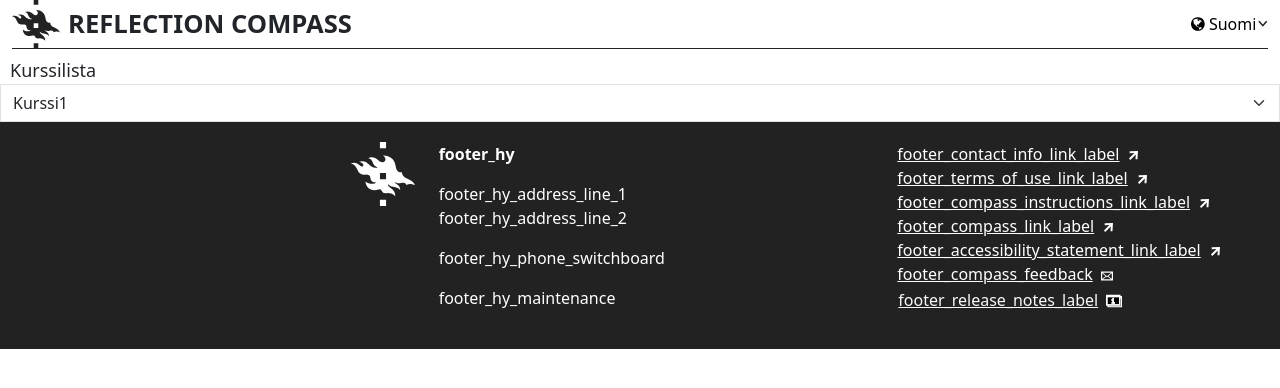
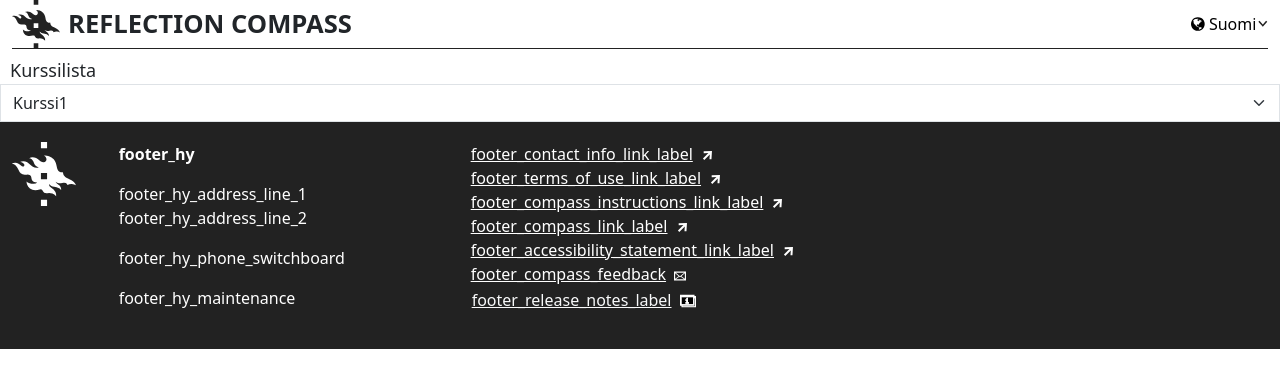
Before and after one commit to UniversityofHelsinki/compass-frontend, a React (Create React App) app: page / in a window 1280 px wide. Shown: the top 388 px of the page. Built offline with nearby package versions, Linux system fonts and the light colour scheme.

Commit message:
Footer siirretty vasempaan laitaan.

```diff
--- a/src/components/footer/Footer.js
+++ b/src/components/footer/Footer.js
@@ -13,12 +13,12 @@ const Footer = () => {
   return (
     <Container>
       <Row>
-        <Col className="text-end footer-hy-logo">
+        <Col className="text-start footer-hy-logo col-md-1">
           <div>
             <HyLogo fill={Colors.white} />
           </div>
         </Col>
-        <Col>
+        <Col className="col-md-3">
           <ContactDetails />
         </Col>
         <Col>
```
